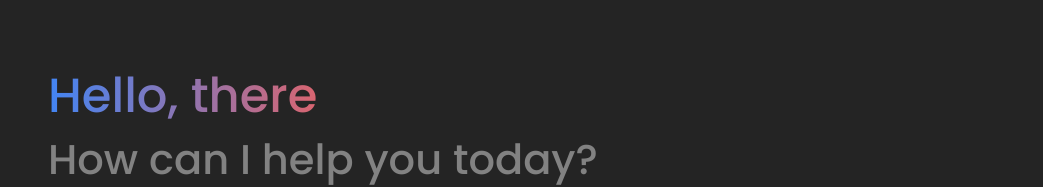
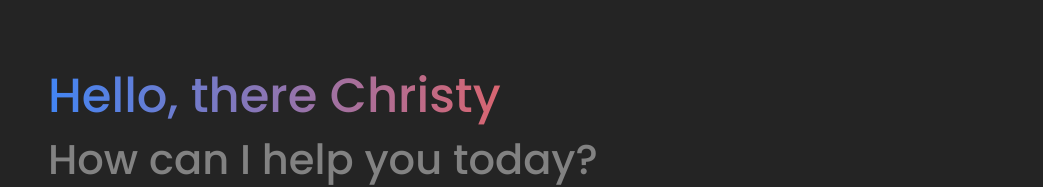
Before and after one commit to PKCO/Gemini-Clone, a plain HTML site: page index.html in a window 1280 px wide. Shown: the top 187 px of the page, without its empty margins (118-1161 px from the left). Drawn offline with nearby package versions, Linux system fonts and the light colour scheme.

Commit message:
Update index.html

```diff
--- a/index.html
+++ b/index.html
@@ -4,7 +4,7 @@
 <head>
   <meta charset="UTF-8">
   <meta name="viewport" content="width=device-width, initial-scale=1.0">
-  <title>Gemini Chatbot | CodingNepal</title>
+  <title>Gemini Chatbot | CHristena</title>
   <!-- Linking Google Fonts For Icons -->
   <link rel="stylesheet" href="https://fonts.googleapis.com/css2?family=Material+Symbols+Rounded:opsz,wght,FILL,GRAD@24,400,0,0" />
   <link rel="stylesheet" href="style.css">
@@ -12,7 +12,7 @@
 <body>
   <header class="header">
     <!-- Header Greetings -->
-    <h1 class="title">Hello, there</h1>
+    <h1 class="title">Hello, there Christy</h1>
     <p class="subtitle">How can I help you today?</p>
     <!-- Suggestion list -->
     <ul class="suggestion-list">
```
